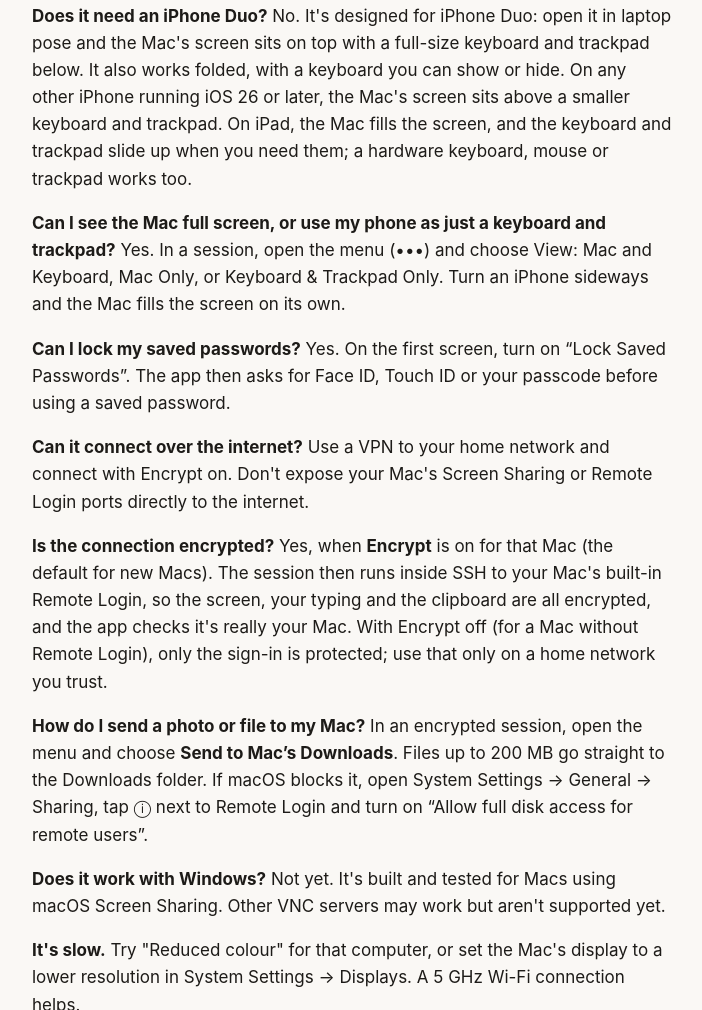
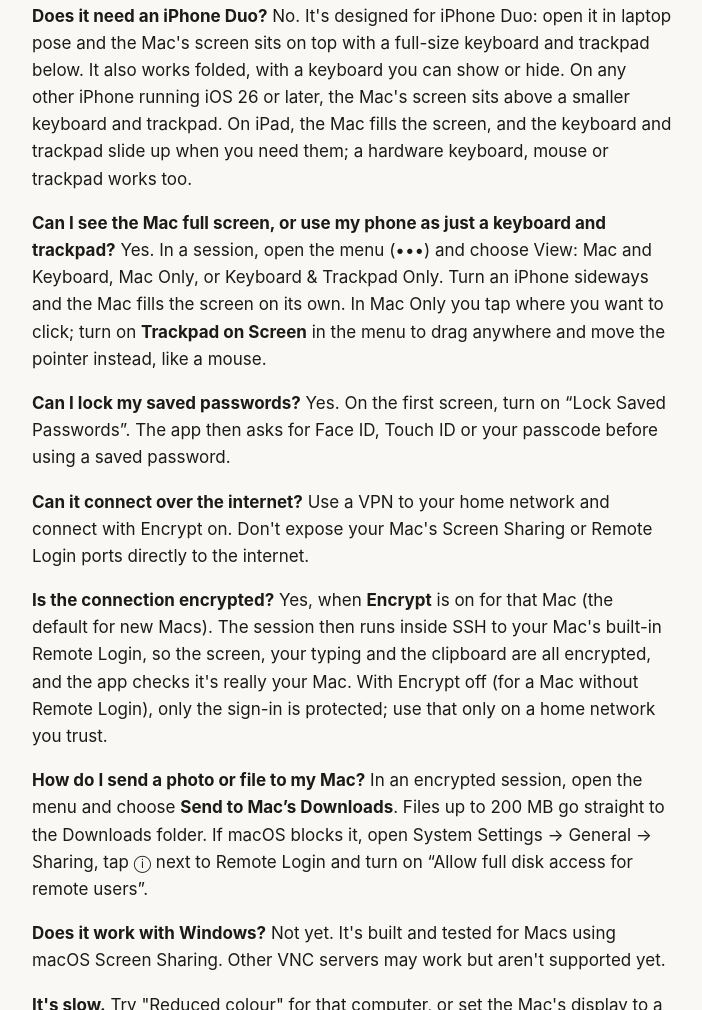
Before and after one commit to gogs1998/iqlabs-apps, a plain HTML site: page duoremote/support.html in a window 1280 px wide. Shown: the part 730-1740 px from the top of the page, without its empty margins (288-990 px from the left). Drawn offline with Linux system fonts and the light colour scheme.

Commit message:
Duo Remote IQ: Trackpad on Screen

```diff
--- a/duoremote/support.html
+++ b/duoremote/support.html
@@ -18,7 +18,7 @@ footer a{color:var(--muted)}
 <h2>Setting up your Mac</h2><ol><li>On the Mac, open System Settings → General → Sharing and turn on <strong>Screen Sharing</strong>.</li><li>Click the ⓘ next to Screen Sharing and make sure your user is allowed.</li><li>For an encrypted connection (recommended), also turn on <strong>Remote Login</strong> in the same list.</li><li>In Duo Remote IQ, your Mac usually appears under <strong>On this network</strong>: tap it. Or add it by the address shown in Sharing (for example <code>192.168.1.20</code> or <code>Your-Mac.local</code>), port 5900. Enter your Mac username and password.</li><li>The first time you connect encrypted, the app shows your Mac's identity (a fingerprint). To check it, run <code>ssh-keygen -lf /etc/ssh/ssh_host_ed25519_key.pub</code> in Terminal on the Mac, then tap Trust and Connect.</li></ol>
 <h2>Common questions</h2>
 <p><strong>Does it need an iPhone Duo?</strong> No. It's designed for iPhone Duo: open it in laptop pose and the Mac's screen sits on top with a full-size keyboard and trackpad below. It also works folded, with a keyboard you can show or hide. On any other iPhone running iOS 26 or later, the Mac's screen sits above a smaller keyboard and trackpad. On iPad, the Mac fills the screen, and the keyboard and trackpad slide up when you need them; a hardware keyboard, mouse or trackpad works too.</p>
-<p><strong>Can I see the Mac full screen, or use my phone as just a keyboard and trackpad?</strong> Yes. In a session, open the menu (•••) and choose View: Mac and Keyboard, Mac Only, or Keyboard &amp; Trackpad Only. Turn an iPhone sideways and the Mac fills the screen on its own.</p>
+<p><strong>Can I see the Mac full screen, or use my phone as just a keyboard and trackpad?</strong> Yes. In a session, open the menu (•••) and choose View: Mac and Keyboard, Mac Only, or Keyboard &amp; Trackpad Only. Turn an iPhone sideways and the Mac fills the screen on its own. In Mac Only you tap where you want to click; turn on <strong>Trackpad on Screen</strong> in the menu to drag anywhere and move the pointer instead, like a mouse.</p>
 <p><strong>Can I lock my saved passwords?</strong> Yes. On the first screen, turn on “Lock Saved Passwords”. The app then asks for Face ID, Touch ID or your passcode before using a saved password.</p>
 <p><strong>Can it connect over the internet?</strong> Use a VPN to your home network and connect with Encrypt on. Don't expose your Mac's Screen Sharing or Remote Login ports directly to the internet.</p>
 <p><strong>Is the connection encrypted?</strong> Yes, when <strong>Encrypt</strong> is on for that Mac (the default for new Macs). The session then runs inside SSH to your Mac's built-in Remote Login, so the screen, your typing and the clipboard are all encrypted, and the app checks it's really your Mac. With Encrypt off (for a Mac without Remote Login), only the sign-in is protected; use that only on a home network you trust.</p><p><strong>How do I send a photo or file to my Mac?</strong> In an encrypted session, open the menu and choose <strong>Send to Mac’s Downloads</strong>. Files up to 200 MB go straight to the Downloads folder. If macOS blocks it, open System Settings → General → Sharing, tap ⓘ next to Remote Login and turn on “Allow full disk access for remote users”.</p>
```
